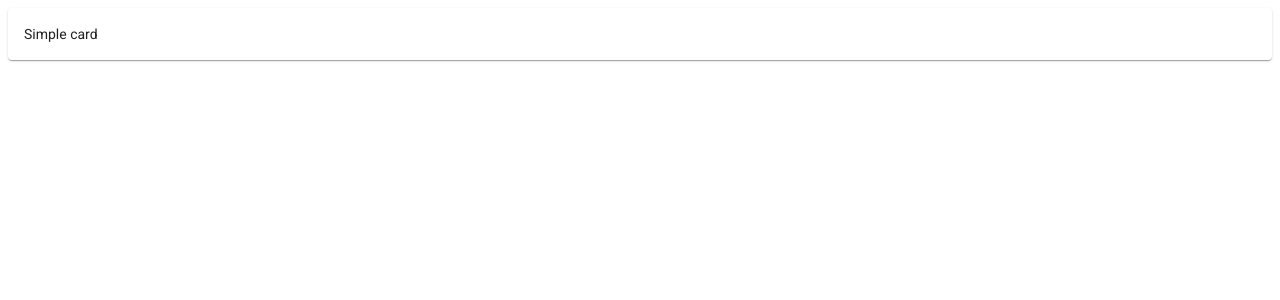
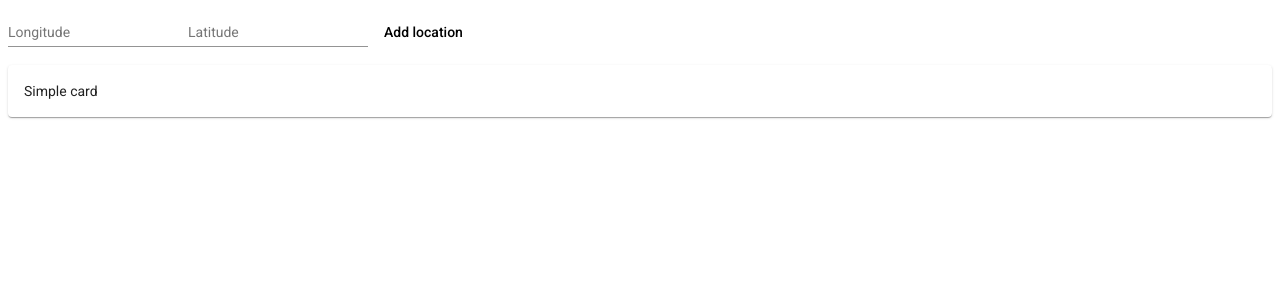
Before and after one commit to ceko98/angular-weather, an Angular app: page / in a window 1280 px wide. Shown: the top 300 px of the page. Built offline with nearby package versions, Linux system fonts and the light colour scheme.

Commit message:
Add service for api requests

```diff
--- a/package.json
+++ b/package.json
@@ -20,6 +20,8 @@
     "@angular/platform-browser": "^14.2.0",
     "@angular/platform-browser-dynamic": "^14.2.0",
     "@angular/router": "^14.2.0",
+    "@types/lodash": "^4.14.186",
+    "lodash": "^4.17.21",
     "rxjs": "~7.5.0",
     "tslib": "^2.3.0",
     "zone.js": "~0.11.4"
--- /dev/null
+++ b/src/app/weather-api/weather-api.service.ts
@@ -0,0 +1,27 @@
+import { HttpClient } from '@angular/common/http';
+import { Injectable } from '@angular/core';
+
+interface WetherApiParams {
+  longitude: number;
+  latitude: number;
+}
+
+@Injectable({
+  providedIn: 'root'
+})
+export class WeatherApiService {
+  private readonly url = 'https://api.open-meteo.com/v1/forecast';
+
+  constructor(private http: HttpClient) { }
+
+  addLocation(longitude: number, latitude: number) {
+    return this.fetchLocation(longitude, latitude);
+  }
+
+  private fetchLocation(longitude: number, latitude: number) {
+    return this.http.get<any>(
+      this.url,
+      { params: { longitude, latitude } },
+    );
+  }
+}
--- a/src/app/weather-cards/weather-cards.component.html
+++ b/src/app/weather-cards/weather-cards.component.html
@@ -1,3 +1,25 @@
 <div class="container">
+  <div class="add-container">
+    <mat-form-field>
+      <input matInput
+        [(ngModel)]="longitude"
+        type="number"
+        placeholder="Longitude">
+    </mat-form-field>
+    <mat-form-field>
+      <input matInput
+        [(ngModel)]="latitude"
+        type="number"
+        placeholder="Latitude">
+    </mat-form-field>
+    <button mat-button
+      (click)="requestOpenStreet()">
+      Add location
+    </button>
+  </div>
   <mat-card>Simple card</mat-card>
+  <!-- <button mat-button
+    (click)="requestOpenStreet()">
+    click
+  </button> -->
 </div>
--- a/src/app/weather-cards/weather-cards.component.ts
+++ b/src/app/weather-cards/weather-cards.component.ts
@@ -1,4 +1,7 @@
+import { HttpClient } from '@angular/common/http';
 import { Component, OnInit } from '@angular/core';
+import { isNil } from 'lodash';
+import { WeatherApiService } from '../weather-api/weather-api.service';
 
 @Component({
   selector: 'app-weather-cards',
@@ -7,9 +10,31 @@ import { Component, OnInit } from '@angular/core';
 })
 export class WeatherCardsComponent implements OnInit {
 
-  constructor() { }
+  longitude: number | null = null;
+  latitude: number | null = null;
+  constructor(
+    private http: HttpClient,
+    private weatherApiService: WeatherApiService,
+  ) { }
 
-  ngOnInit(): void {
+  ngOnInit() {
+  }
+
+  requestOpenStreet() {
+    const url = `https://www.openstreetmap.org/geocoder/search_geonames?query=sofia`;
+    const url2 = `https://api.open-meteo.com/v1/forecast?latitude=42.66&longitude=23.32`
+    this.http.get<any>(url2, {
+    })
+    .subscribe(val => console.log(val))
+  }
+
+  addLocation() {
+    if (isNil(this.longitude) || isNil(this.latitude)) {
+      return;
+    }
+
+    this.weatherApiService.addLocation(this.longitude, this.latitude)
+      .subscribe(console.log)
   }
 
 }
```
Also changed, not shown: src/app/app.module.ts (+14 -1 lines), 2 other files (tests, documents, lock files or other folders).
